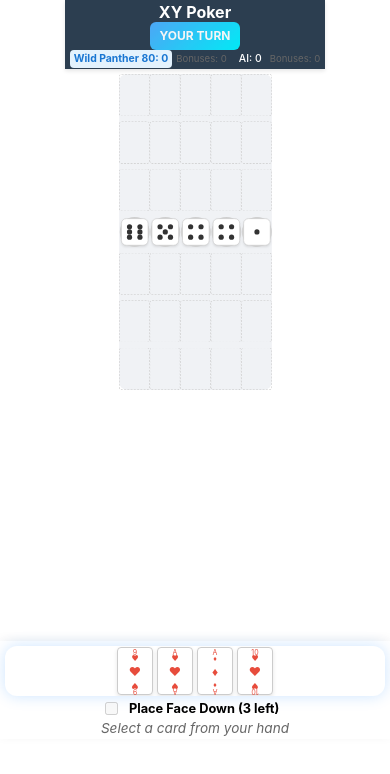
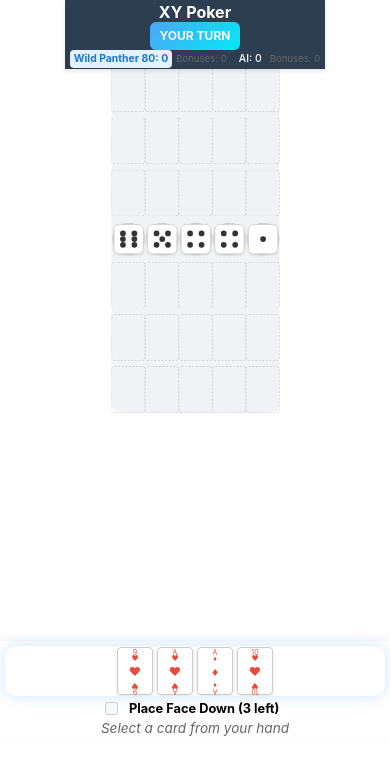
Before and after one commit to sotwat/xy-poker, a React (Vite) app: page / in a window 390 px wide. Both pictures are taken after a click on the button "Start Game". Shown: the top 774 px of the page. Built offline with nearby package versions, Linux system fonts and the light colour scheme; no server answers.

Commit message:
fix: スマホ版フィールドを1.1倍拡大＋10px下に移動
- transform: scale(1.1) translateY(10px)
- transform-origin: center center
- スマホ画面でより見やすく

```diff
--- a/src/components/SharedBoard.css
+++ b/src/components/SharedBoard.css
@@ -136,6 +136,8 @@
         /* Remove gap */
         padding: 0;
         /* Remove padding */
+        transform: scale(1.1) translateY(10px);
+        transform-origin: center center;
     }
 
     .card-slot {
```
